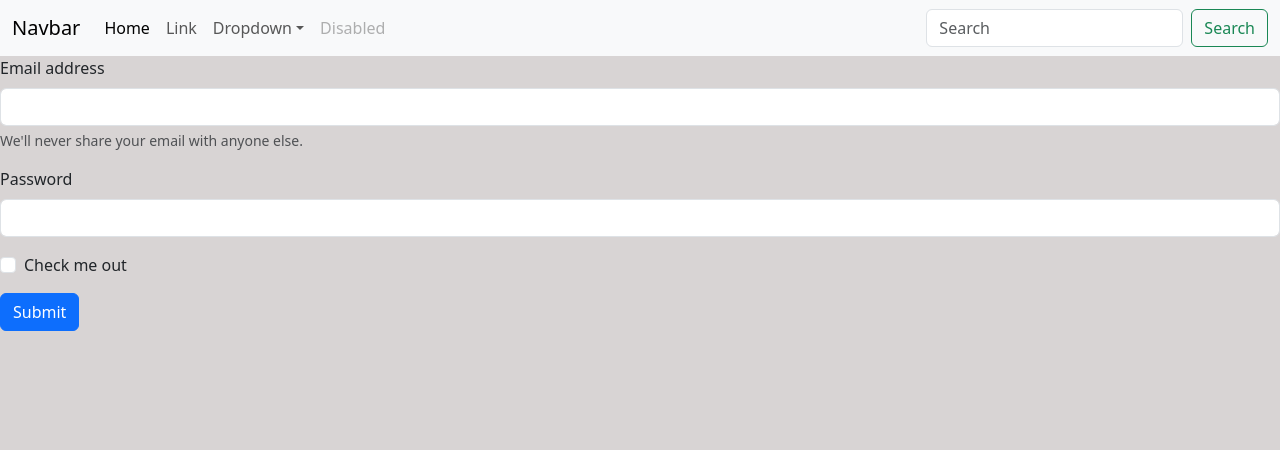
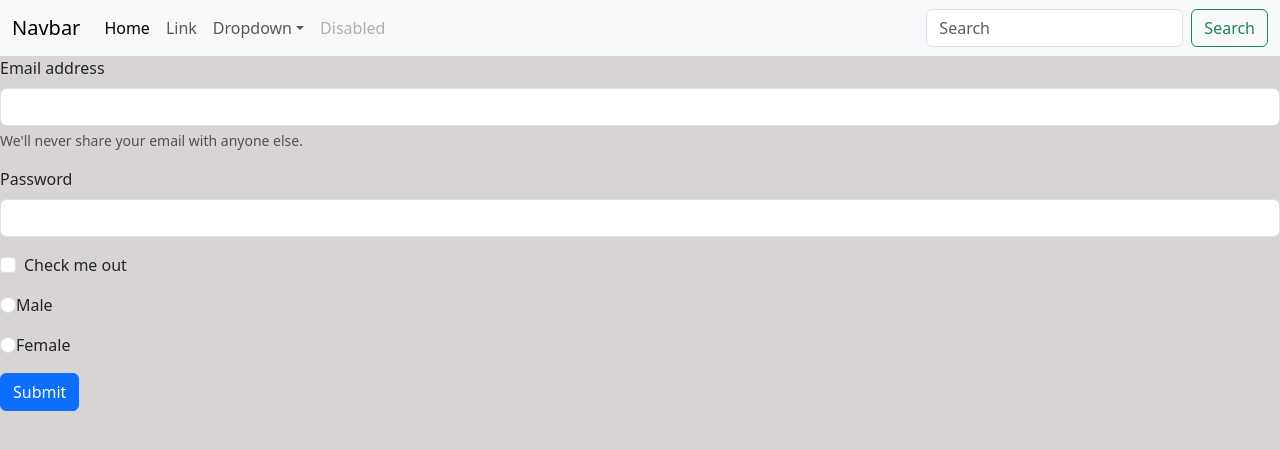
Before and after one commit to saurav-95-dev/React-Redux-CRUD, a React (Vite) app: page / in a window 1280 px wide. Shown: the top 450 px of the page. Built offline with nearby package versions, Linux system fonts and the light colour scheme.

Commit message:
UI-redux CRUD-marked-done

```diff
--- a/src/components/Create.jsx
+++ b/src/components/Create.jsx
@@ -18,6 +18,18 @@ export default function Create(){
     <input type="checkbox" class="form-check-input" id="exampleCheck1"/>
     <label class="form-check-label" for="exampleCheck1">Check me out</label>
   </div>
+  <div class="mb-3">
+  <input class="form-check-input" type="radio" />
+  <label class="form-check-label" for="radioDefault1">
+    Male
+  </label>
+</div>
+<div class="mb-3">
+  <input class="form-check-input" type="radio" />
+  <label class="form-check-label" for="radioDefault2">
+    Female
+  </label>
+</div>
   <button type="submit" class="btn btn-primary">Submit</button>
 </form>
        </div>
```
